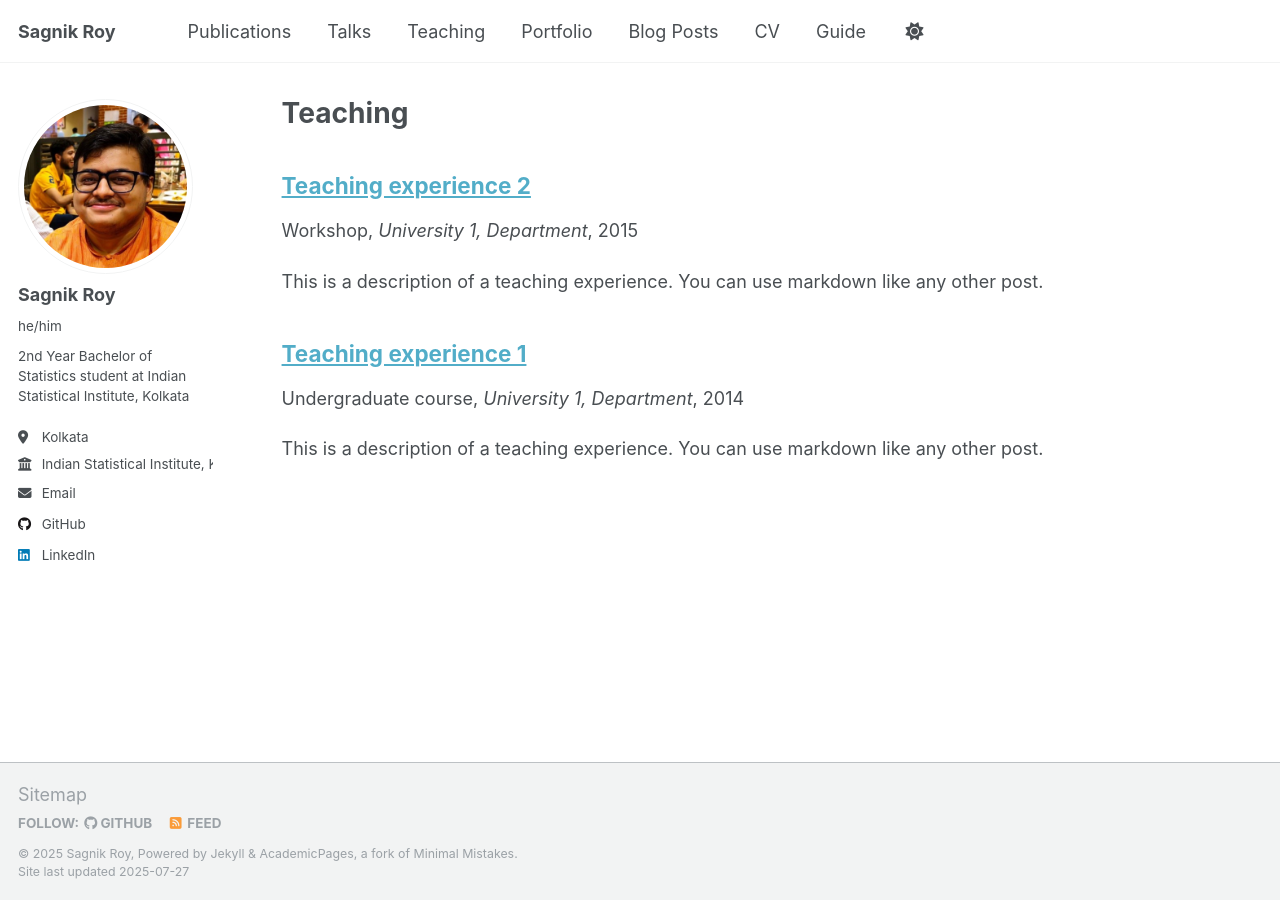
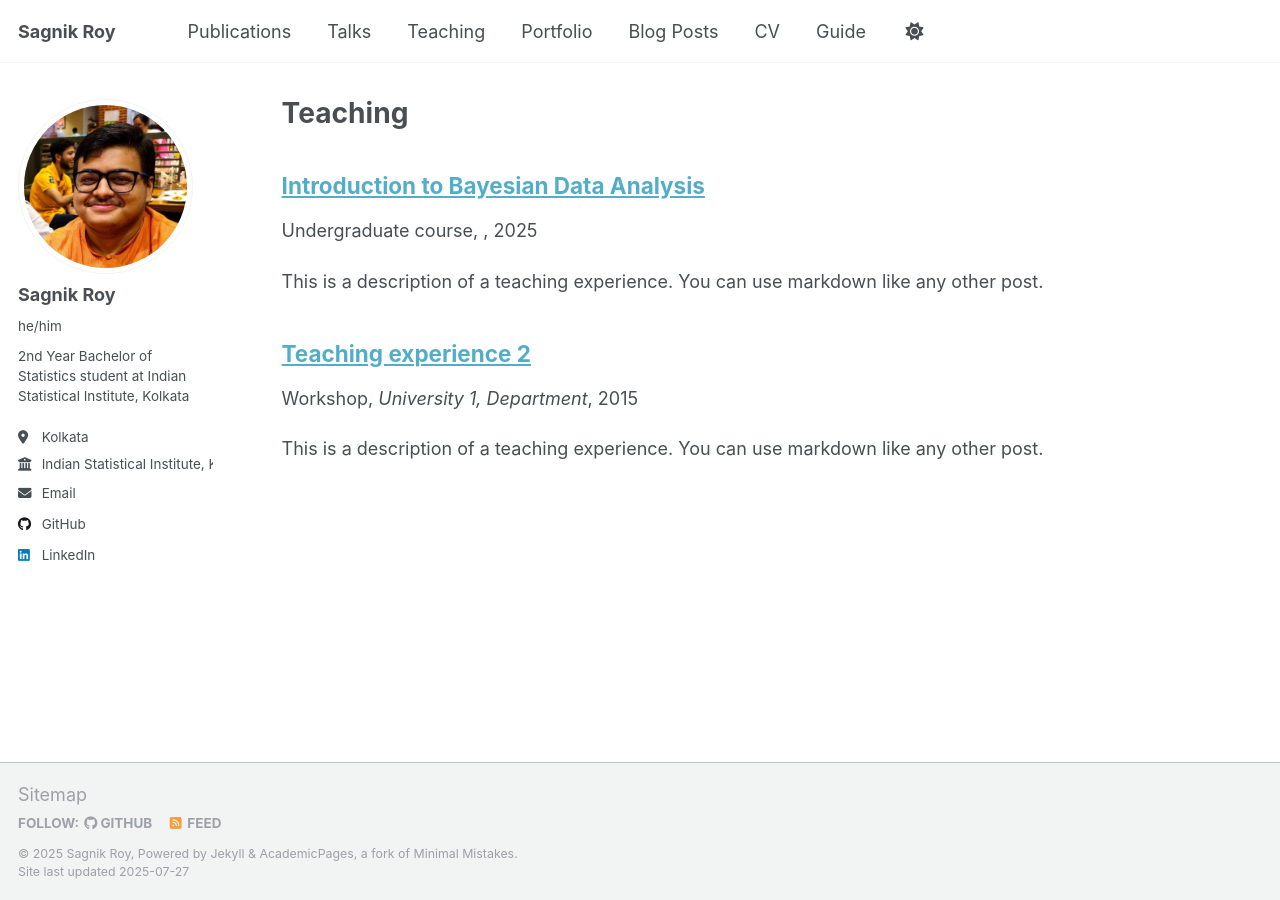
Before and after one commit to sagnificent/sagnificent.github.io, a Jekyll site: the page built from _pages/teaching.html, in a window 1280 px wide. Built offline with Jekyll 4.4.1, drawn with Linux system fonts in a browser that asks for light colours; a script that is not in the unit is left out; some of the changed lines change nothing that is shown.

Commit message:
Update 2014-spring-teaching-1.md

```diff
--- a/_teaching/2014-spring-teaching-1.md
+++ b/_teaching/2014-spring-teaching-1.md
@@ -1,17 +1,126 @@
 ---
-title: "Teaching experience 1"
+title: "Introduction to Bayesian Data Analysis"
 collection: teaching
 type: "Undergraduate course"
 permalink: /teaching/2014-spring-teaching-1
-venue: "University 1, Department"
-date: 2014-01-01
-location: "City, Country"
+date: 27-07-2025
+location: "Kolkata, India"
 ---
 
 This is a description of a teaching experience. You can use markdown like any other post.
 
-Heading 1
+Why Bayesian at All?
 ======
+Statistics as a subject has not been around for a long time. It had started to materialise as a discipline when gamblers realised they could mathematically quantify "chance" which facilitated their study of gains and losses. Now how we define "chance" is what leads us to the 2 schools of thought in Statistics.
+
+The Frequentist Version
+
+Toss a coin 100 times. Count the proportion of heads among the 100 trials. Here's a simple code to run this:
+
+<textarea id="rcode" rows="12" cols="70">
+set.seed(1)
+heads <- sample(c(0, 1), size = 100, rep = TRUE)
+proportion_heads <- cumsum(heads) / (1:100)
+plot(1:100, proportion_heads,
+     xlab = "No of Trials",
+     ylab = "Proportion of Heads",
+     main = "Cumulative Proportion of Heads (Fair Coin Toss)",
+     ylim = c(0, 1),
+     type = "b")
+abline(h = 0.5, col = "red", lty = 2)
+</textarea>
+<br>
+<button onclick="runR()">Run R Code</button>
+
+<pre id="r-output">Text output will appear here...</pre>
+<canvas id="r-plot" width="600" height="400" style="border:1px solid #ccc; margin-top:10px;"></canvas>
+
+<script type="module">
+  import * as webR from 'https://webr.r-wasm.org/latest/webr.mjs';
+  const webr = new webR.WebR();
+  await webr.init();
+
+  window.runR = async () => {
+    const code = document.getElementById("rcode").value;
+
+    // Clear previous output
+    document.getElementById("r-output").innerText = "";
+    const canvas = document.getElementById("r-plot");
+    const ctx = canvas.getContext("2d");
+    ctx.clearRect(0, 0, canvas.width, canvas.height);
+
+    // Open graphics device
+    await webr.evalRVoid(`
+      library(grDevices)
+      png("plot.png", width=600, height=400)
+    `);
+
+    // Run the R code
+    const result = await webr.evalR(code);
+    const output = await result.toArray();
+    document.getElementById("r-output").innerText = output.join("\n");
+
+    // Close the device and get image
+    await webr.evalRVoid("dev.off()");
+    const plot = await webr.FS.readFile("plot.png", { encoding: "binary" });
+    const blob = new Blob([plot], { type: "image/png" });
+    const url = URL.createObjectURL(blob);
+    const img = new Image();
+    img.onload = () => {
+      ctx.drawImage(img, 0, 0);
+      URL.revokeObjectURL(url);
+    };
+    img.src = url;
+  };
+</script>
+
+<style>
+  textarea#rcode {
+    width: 90%;
+    font-family: 'Fira Code', monospace;
+    font-size: 14px;
+    padding: 10px;
+    border: 2px solid #444;
+    border-radius: 10px;
+    background-color: #f3f3f3;
+    color: #222;
+    box-shadow: 2px 2px 5px rgba(0,0,0,0.1);
+  }
+
+  button {
+    margin-top: 10px;
+    padding: 8px 16px;
+    font-size: 14px;
+    font-weight: bold;
+    background-color: #0057b7;
+    color: white;
+    border: none;
+    border-radius: 8px;
+    cursor: pointer;
+  }
+
+  button:hover {
+    background-color: #0041a3;
+  }
+
+  pre#r-output {
+    margin-top: 15px;
+    background-color: #111;
+    color: #0f0;
+    padding: 10px;
+    border-radius: 8px;
+    font-family: 'Courier New', Courier, monospace;
+    white-space: pre-wrap;
+    word-wrap: break-word;
+  }
+
+  canvas#r-plot {
+    margin-top: 10px;
+    border-radius: 8px;
+    background-color: #fff;
+  }
+</style>
+
 
 Heading 2
 ======
```
